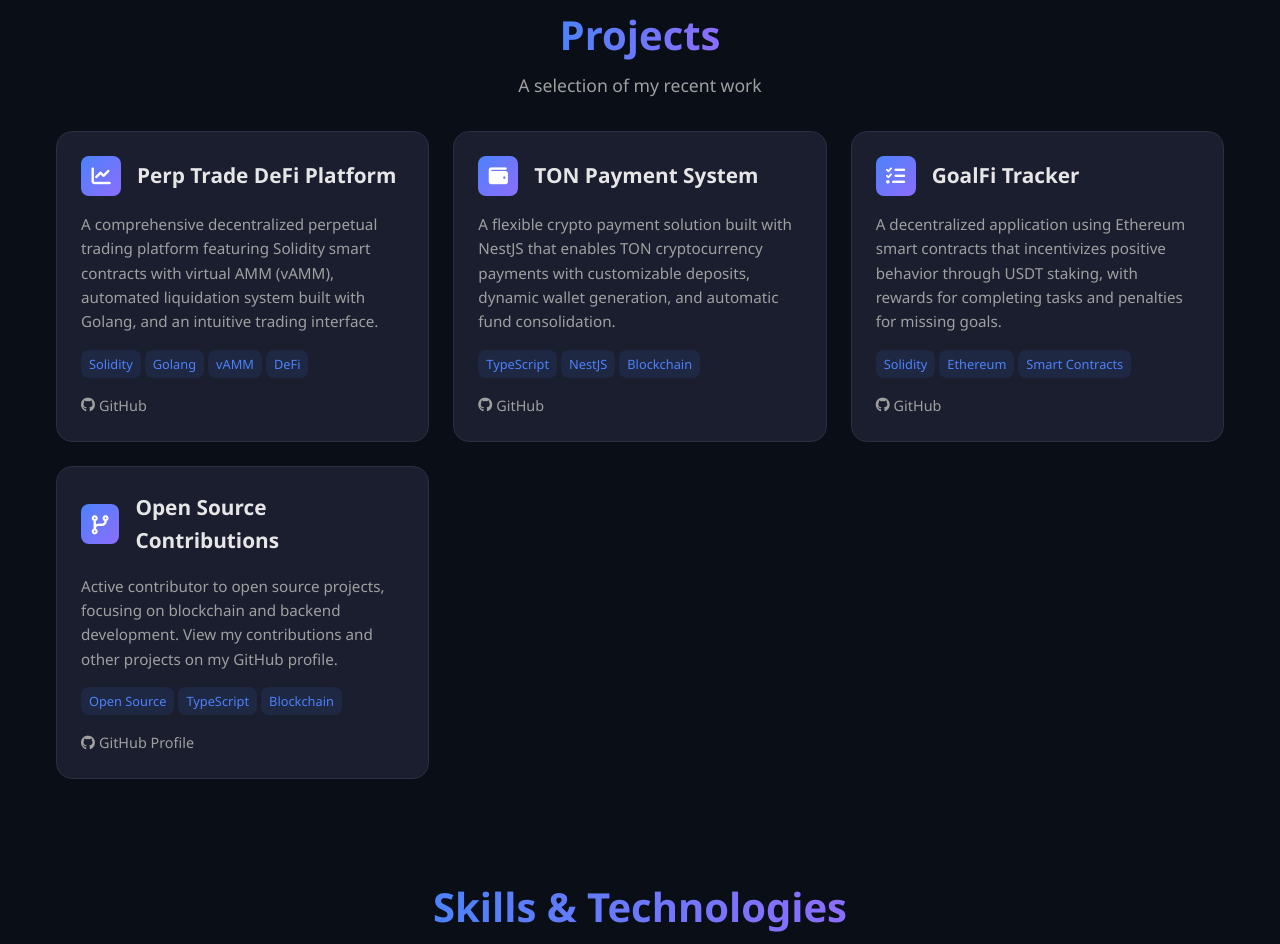
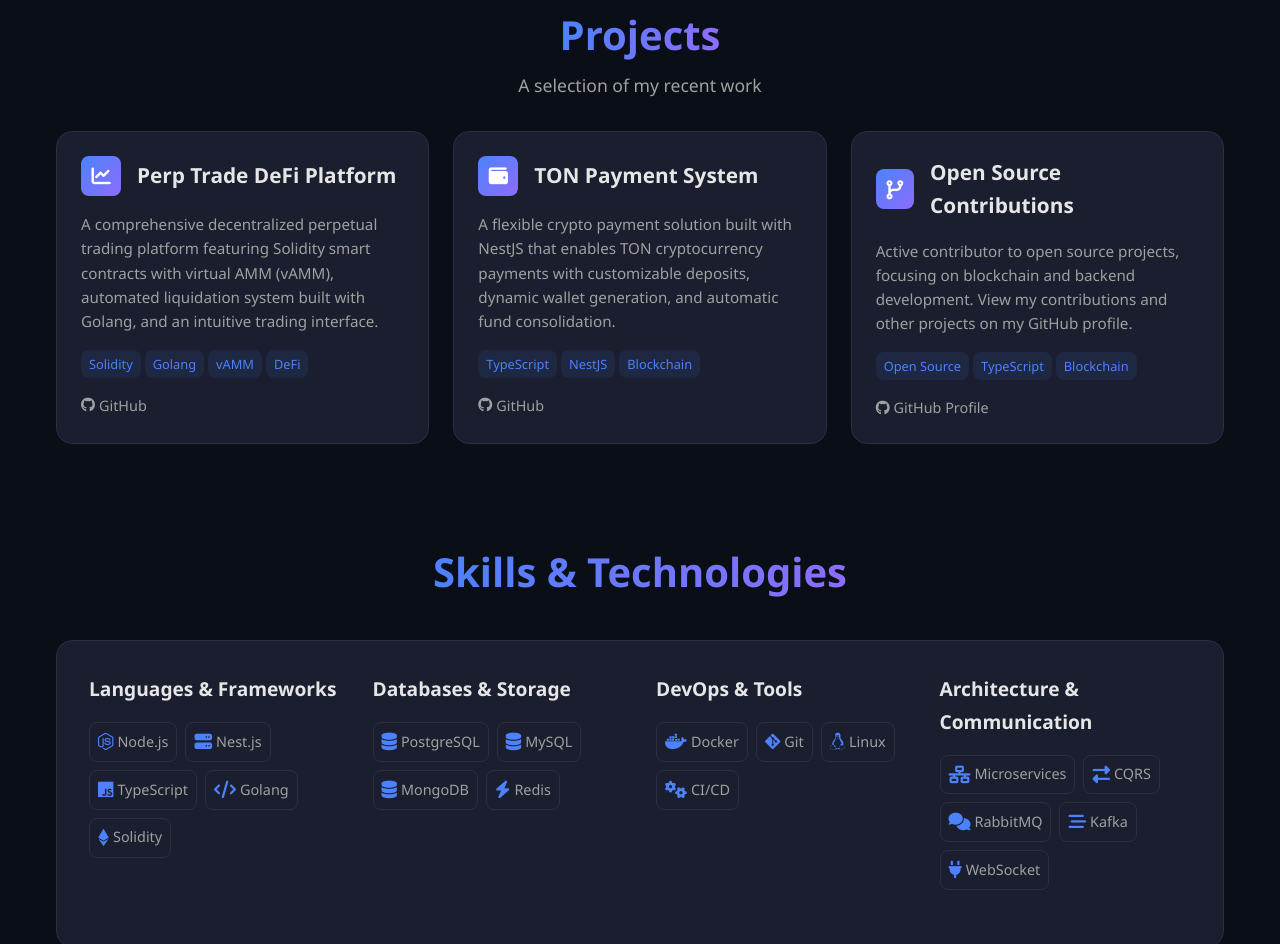
Before and after one commit to sg-milad/sg-milad.github.io, a plain HTML site: page index.html in a window 1280 px wide. Shown: the part 1338-2282 px from the top of the page. Drawn offline with Linux system fonts and the light colour scheme.

Commit message:
remove Golify project

```diff
--- a/index.html
+++ b/index.html
@@ -137,29 +137,6 @@
           </div>
           <div class="project-links">
             <a href="https://github.com/sg-milad/Ton-payment-system" target="_blank" class="project-link">
-              <i class="fab fa-github"></i> GitHub
-            </a>
-          </div>
-        </div>
-
-        <div class="project-card">
-          <div class="project-header">
-            <div class="project-icon">
-              <i class="fas fa-tasks"></i>
-            </div>
-            <h3>GoalFi Tracker</h3>
-          </div>
-          <p class="project-description">
-            A decentralized application using Ethereum smart contracts that incentivizes positive behavior through USDT
-            staking, with rewards for completing tasks and penalties for missing goals.
-          </p>
-          <div class="token-list">
-            <span class="token">Solidity</span>
-            <span class="token">Ethereum</span>
-            <span class="token">Smart Contracts</span>
-          </div>
-          <div class="project-links">
-            <a href="https://github.com/sg-milad/GoalFi-Tracker" target="_blank" class="project-link">
               <i class="fab fa-github"></i> GitHub
             </a>
           </div>
```
